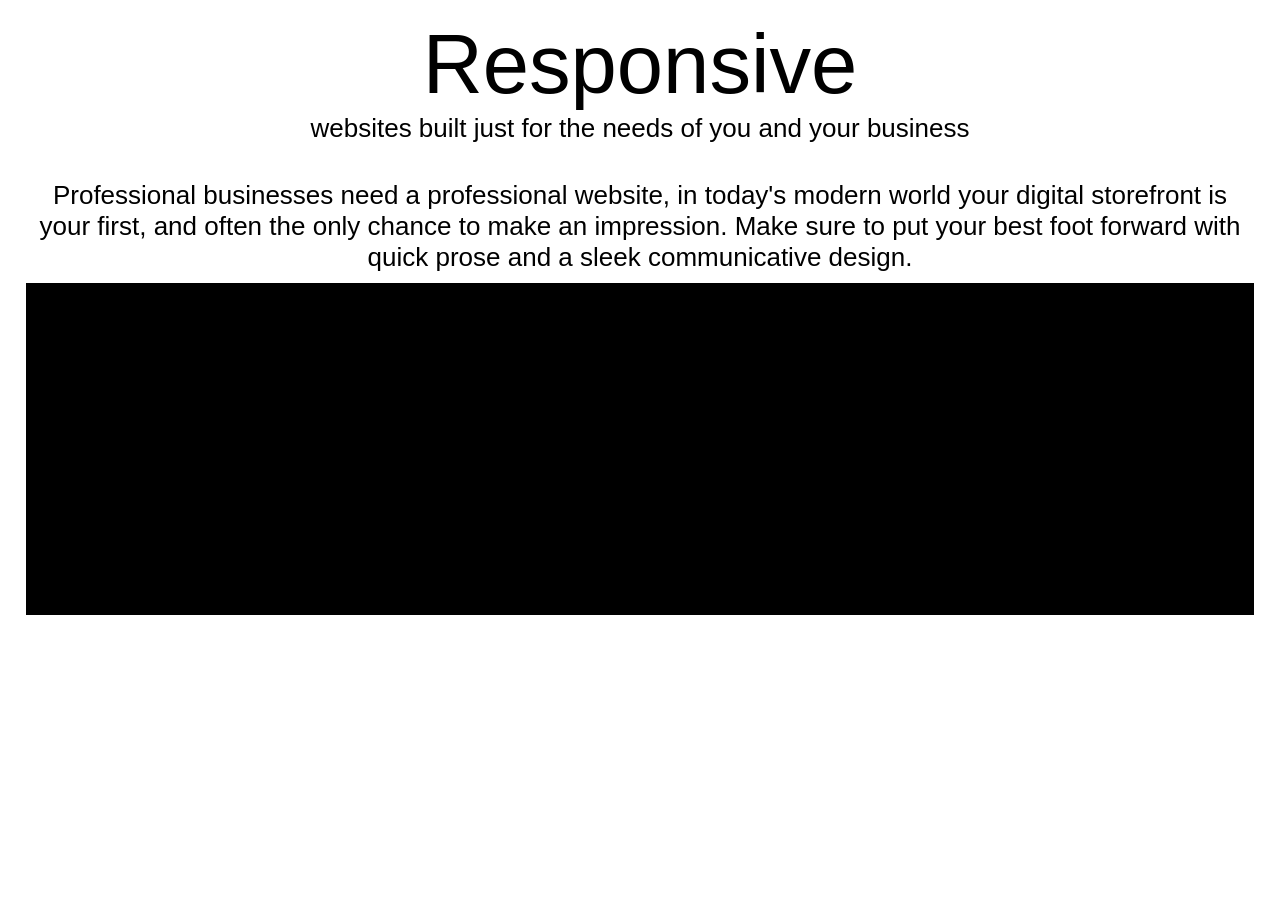
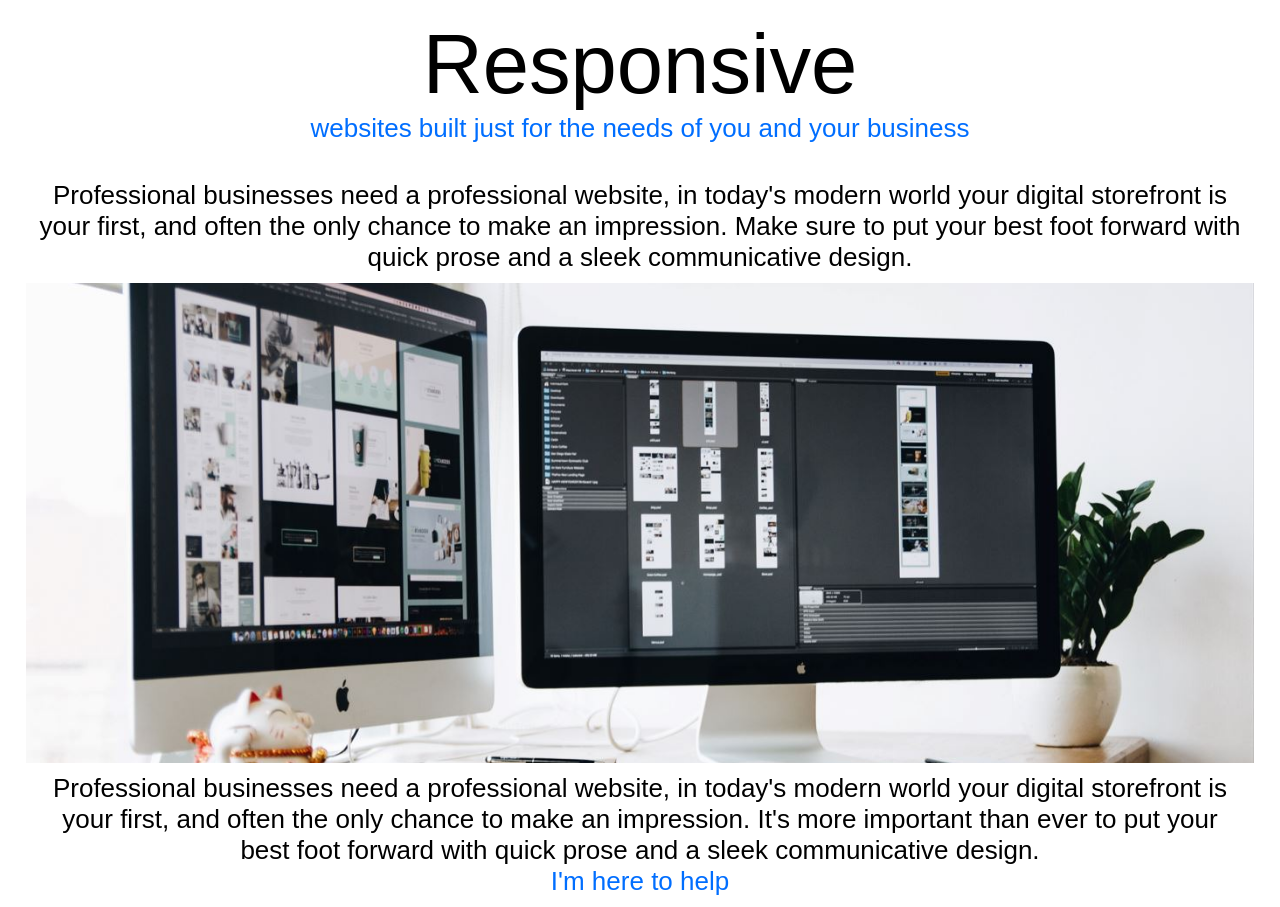
Before and after one commit to Ez-M/My-Portfolio, a React (Create React App) app: page / in a window 1280 px wide. Shown: the part 691-1598 px from the top of the page. Before the commit the page ends 1306 px from the top, so only its background shows below. Built offline with nearby package versions, Linux system fonts and the light colour scheme.

Commit message:
small changes to home page

```diff
--- a/src/App.css
+++ b/src/App.css
@@ -53,6 +53,21 @@ body, html {
   background-size: cover;
 }
 
+.parallax2 {
+  /* The image used */
+  background-image: url('./imgs/newdesktop.JPG');
+
+
+  /* Full height */
+  height: 60vh;
+
+  /* Create the parallax scrolling effect */
+  background-attachment: fixed;
+  background-position: center;
+  background-repeat: no-repeat;
+  background-size: cover;
+}
+
 .mainContainer {
   /* background-color: #6b6b6b25; */
   background-color: var(--main-blue);
@@ -73,7 +88,7 @@ body, html {
   /* background-color: var(--main-blue); */
   /* height: 100%; */
   /* background-image: linear-gradient(var(--main-green), rgb(255, 255, 255)); */
-  background-color: black;
+  background-color: rgba(0, 0, 0, 0.829);
   width: 100%;
   min-height: 100vh;
 
@@ -261,7 +276,6 @@ background-color: white;
 
   border-bottom: 0px;
 
-  margin-bottom: 5rem;
 
   /* box-shadow: 0px 5px 15px 3px black; */
 }
@@ -293,6 +307,11 @@ background-color: white;
   color: var(--textGrey);
 }
 
+.BioMain .card1 .first {
+  color: var(--main-green);
+
+}
+
 .BioMain .card1 h2 {
   /* display: inline; */
   text-align: center;
@@ -314,64 +333,56 @@ background-color: white;
 }
 
 .BioMain .card2 {
-  display: flex;
-  flex-direction: row;
-  align-items: center;
+  background-color: white;
+  height: 100%;
+  /* background-color: var(--slate); */
+  padding: 10px;
 
-  margin-bottom: 3rem;
-  /* justify-content: center; */
+  border-bottom: 0px;
+
+  /* box-shadow: 0px 5px 15px 3px black; */
 }
 
-.BioMain .card2 .left {
-  /* background-color: var(--main-green); */
-  background-color: black;
-  border: var(--main-green) solid;
-  border-left: 0px;
+.BioMain .card2 img {
+  display: inline;
+  max-width: 100%;
 
-  width: 50vw;
-  height: 250px;
-  text-align: center;
+  /* margin-right: 3%; */
 }
 
-.BioMain .card2 .right {
-  /* background-color: black;
-  border: var(--main-green) solid;
-  border-right: 0px; */
-
-  width: auto;
-  height: 250px;
+.BioMain .card2 p {
+  /* display: inline; */
   text-align: center;
+  font-weight: 400;
+  font-size:1.625rem;
+  color: var(--textGrey);
 }
 
-.BioMain .card3 {
-  display: flex;
-  flex-direction: row;
-  align-items: center;
+.BioMain .card2 .first {
+  color: var(--main-green);
 
-
-  /* justify-content: center; */
 }
 
-.BioMain .card3 .left {
-  /* background-color: var(--main-green); */
-  /* background-color: black;
-  border: var(--main-green) solid;
-  border-left: 0px; */
-
-  width: 50vw;
-  height: 250px;
+.BioMain .card2 h2 {
+  /* display: inline; */
   text-align: center;
+  font-weight: 400;
+  font-size:5.2rem;
+  color: var(--textGrey);
 }
 
-.BioMain .card3 .right {
-  background-color: black;
-  border: var(--main-green) solid;
-  border-right: 0px;
+.BioMain .pHolder {
+  /* margin-left: 5px; */
+}
 
-  width: 50vw;
-  height: 250px;
-  text-align: center;
+.BioMain .card2 span {
+  display: inline;
+  text-align: right;
+  font-weight: 500;
+  font-size:larger;
+  color: var(--textGrey);
 }
+
 
 /*  */
 /* Projects Section */
--- a/src/components/Main.js
+++ b/src/components/Main.js
@@ -21,6 +21,7 @@ function Main() {
             <div className="parallax"></div>
             {/* <Header/> */}
             <RenderSwitch/>
+
             </div>
 
     {/* <p>Placeholder: Main</p> */}
--- a/src/components/bio.js
+++ b/src/components/bio.js
@@ -5,23 +5,20 @@ import Headshot from "../imgs/Headshot.jpg";
 function Bio() {
   return (
     <div className="BioMain">
-
-
-       {/* </div>  */}
-    {/* <div className="asideLeft"> asideLeft</div> */}
-
+      {/* </div>  */}
+      {/* <div className="asideLeft"> asideLeft</div> */}
 
       <div className="card1">
-
-          {/* <div className="imgHolder">
+        {/* <div className="imgHolder">
            <img src={Headshot}></img>
           </div> */}
         <div className="pHolder">
           <h2>Modern</h2>
           <h2>Flexible</h2>
           <h2>Responsive</h2>
-          <p>
-           websites built just for the needs of you and your business</p>
+          <p className="first">
+            websites built just for the needs of you and your business
+          </p>
           <br /> <br />
           <p className="second"> Professional businesses need a professional website,
           in today's modern world your digital storefront is your first, and often
@@ -29,12 +26,24 @@ function Bio() {
           with quick prose and a sleek communicative design.
 
           </p>
-          </div>
-
+        </div>
       </div>
 
+      <div className="parallax2"> </div>
+      {/* <div className="asideRight">asideRight</div> */}
 
-      {/* <div className="asideRight">asideRight</div> */}
+      <div className="card2">
+
+        <div className="pHolder">
+          <p className="second">
+            Professional businesses need a professional website, in today's
+            modern world your digital storefront is your first, and often the
+            only chance to make an impression. It's more important than ever to put your best foot forward with quick prose and a sleek communicative design.
+          </p>
+
+          <p className="first">I'm here to help </p>
+        </div>
+      </div>
 
       {/* <div className="card2">
         <div className="left"> <h3>Placeholder</h3></div>
@@ -47,8 +56,6 @@ function Bio() {
         <div className="right"><h3>Placeholder</h3></div>
 
         </div> */}
-
-
     </div>
   );
 }
```
